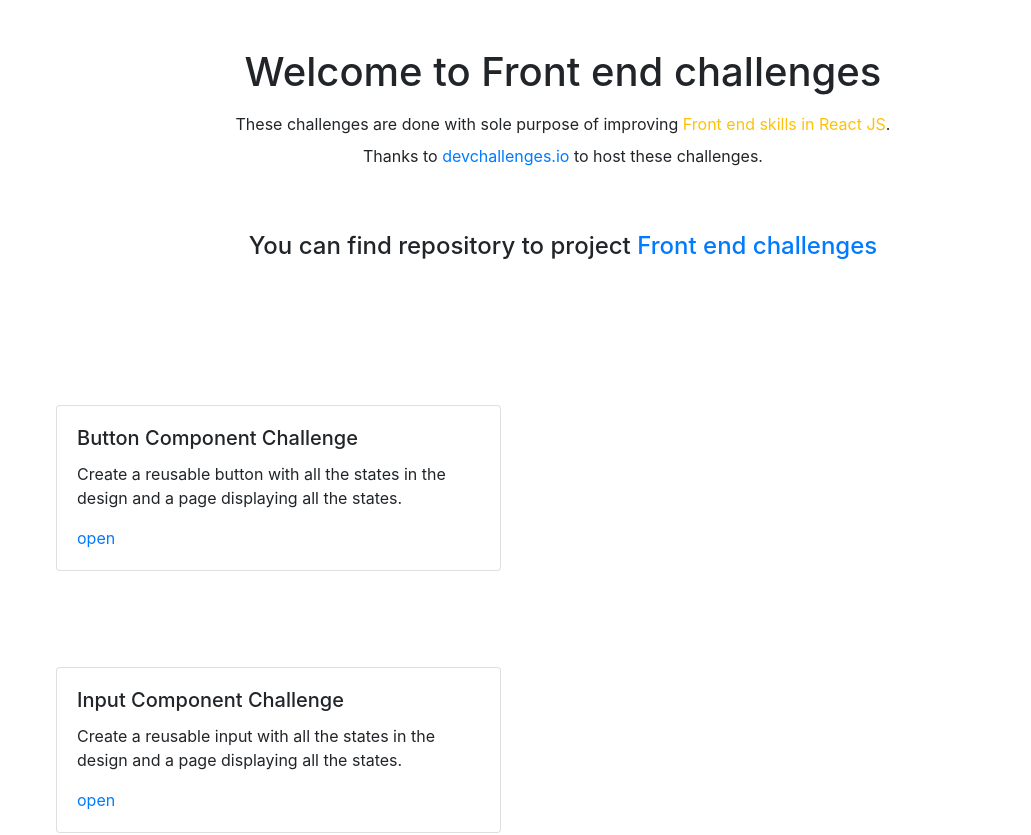
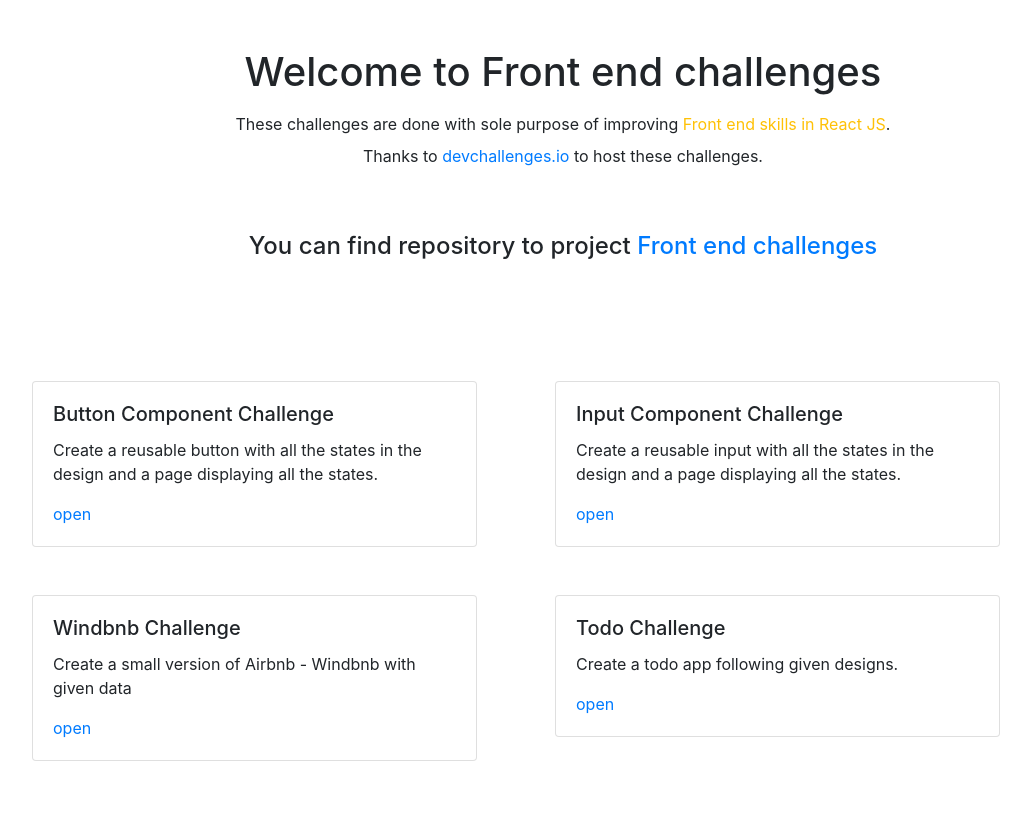
Before and after one commit to bipin-codes/front-end-challenges, a React (Create React App) app: page / in a window 1280 px wide. Shown: the top 835 px of the page, without its empty margins (77-1108 px from the left). After the commit the page ends 800 px from the top, so only its background shows below. Built offline with nearby package versions, Linux system fonts and the light colour scheme.

Commit message:
Home page margin changed

```diff
--- a/src/pages/Index.tsx
+++ b/src/pages/Index.tsx
@@ -62,7 +62,7 @@ export const Index: React.FC = () => {
         <div className="row g-4">
           {challenges.map((challenge, index) => {
             return (
-              <div className="col-md-5 m-5" key={index}>
+              <div className="col-md-5 m-4" key={index}>
                 <div className="card">
                   <div className="card-body">
                     <h5 className="card-title">{challenge.label}</h5>
```
